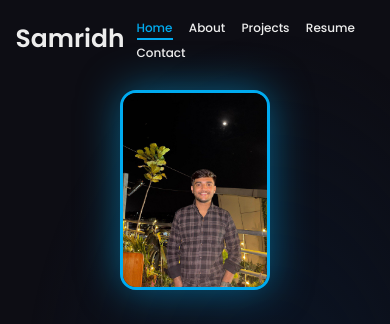
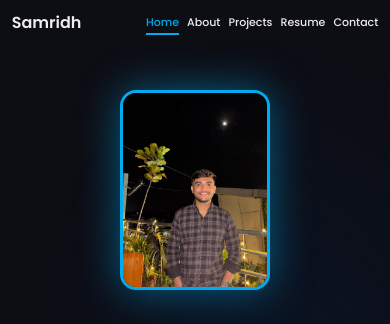
Before and after one commit to devxsamridh/Resume_Portfolio, a plain HTML site: page index.html in a window 390 px wide. Shown: the top 324 px of the page. Drawn offline with Linux system fonts and the light colour scheme.

Commit message:
Update style.css

```diff
--- a/style.css
+++ b/style.css
@@ -674,11 +674,25 @@
 
   /* Header */
   .header {
-    padding: 16px 5%;
+    padding: 12px 4%;
+    flex-wrap: nowrap;
+    gap: 8px;
+  }
+  .logo {
+    font-size: 18px;
+    white-space: nowrap;
+    flex-shrink: 0;
+  }
+  .navbar {
+    display: flex;
+    flex-wrap: nowrap;
+    align-items: center;
+    gap: 0;
   }
   .navbar a {
-    font-size: 14px;
-    margin-left: 18px;
+    font-size: 12px;
+    margin-left: 10px;
+    white-space: nowrap;
   }
 
   /* HOME — portrait stacked layout */
@@ -796,10 +810,11 @@
 
 /* ===== SMALL MOBILE (max 480px) ===== */
 @media (max-width: 480px) {
-  .header { padding: 14px 4%; }
+  .header { padding: 10px 3%; gap: 6px; }
+  .logo { font-size: 16px; }
   .navbar a {
-    font-size: 12px;
-    margin-left: 12px;
+    font-size: 11px;
+    margin-left: 8px;
   }
   .home { padding: 90px 4% 90px; }
   .home-img { width: 150px; height: 200px; }
```
